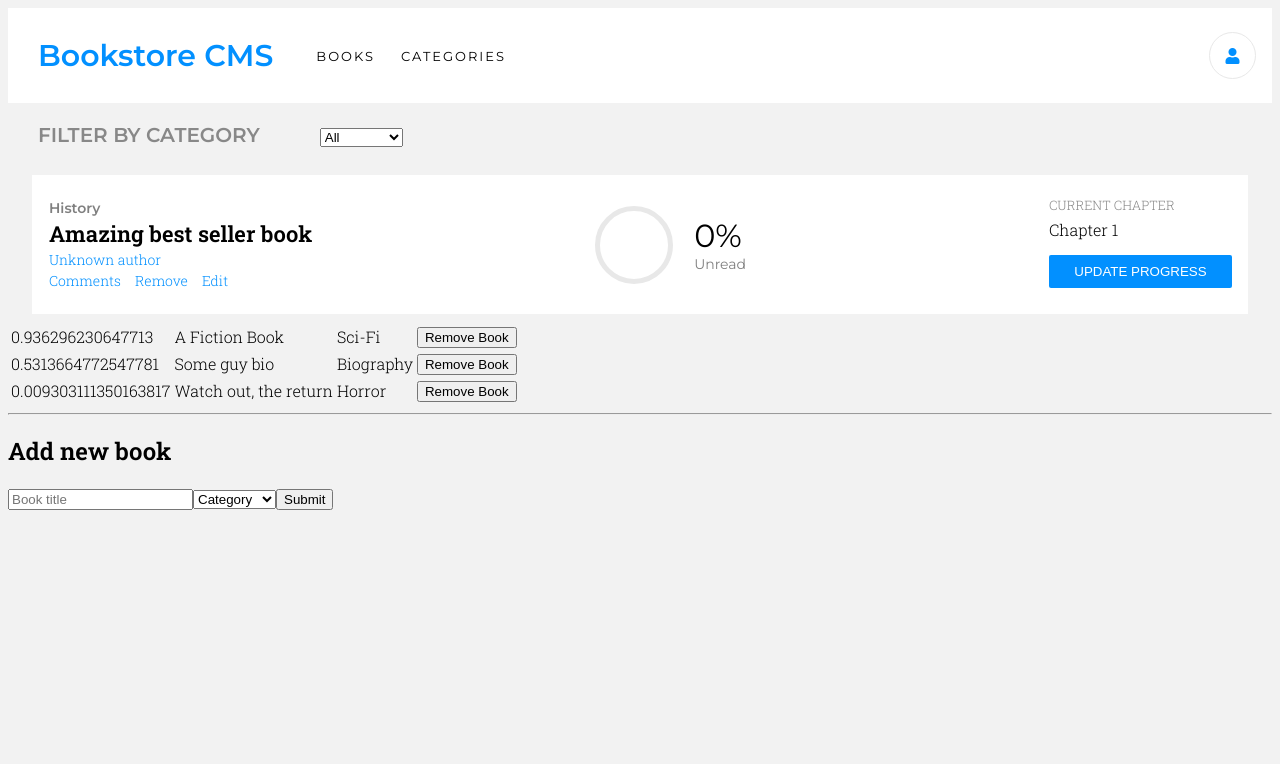
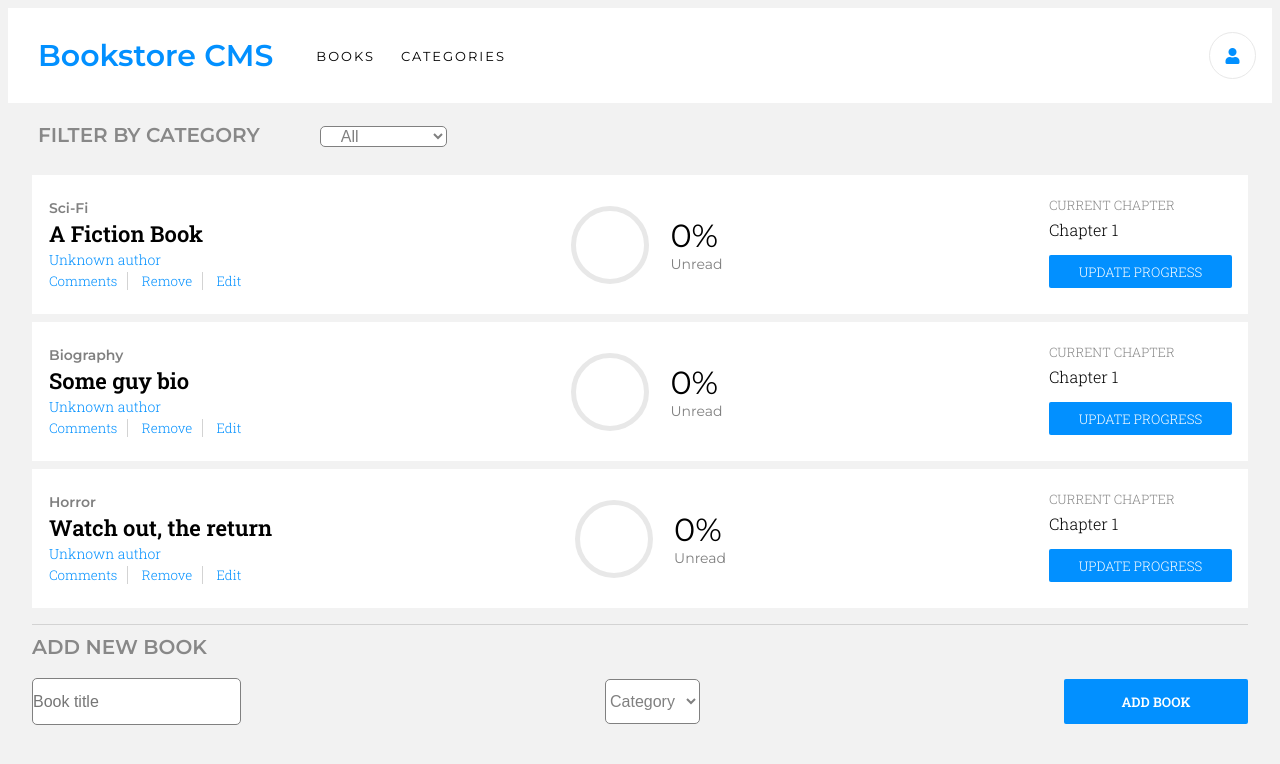
Before and after one commit to FrancoRosa/react-bookstore, a React (Create React App) app: page / in a window 1280 px wide. Shown: the top 764 px of the page. Built offline with nearby package versions, Linux system fonts and the light colour scheme.

Commit message:
Add style to form

```diff
--- a/src/components/Book.js
+++ b/src/components/Book.js
@@ -5,19 +5,30 @@ const Book = ({ book, clickHandler }) => {
   const handleClick = (e, book) => clickHandler(book);
 
   return (
-    <tr>
-      <td>{book.id}</td>
-      <td>{book.title}</td>
-      <td>{book.category}</td>
-      <td>
-        <button
-          type="button"
-          onClick={e => handleClick(e, book)}
-        >
-          Remove Book
-        </button>
-      </td>
-    </tr>
+    <div className="card">
+      <div className="details">
+        <p className="category">{book.category}</p>
+        <p className="title">{book.title}</p>
+        <p className="author">Unknown author</p>
+        <p className="actions">
+          <button type="button">Comments</button>
+          <button type="button" onClick={e => handleClick(e, book)}>Remove</button>
+          <button type="button" className="no-border">Edit</button>
+        </p>
+      </div>
+      <div className="progress">
+        <div className="image" />
+        <div className="text">
+          <p className="number">0%</p>
+          <p className="status">Unread</p>
+        </div>
+      </div>
+      <div className="chapter">
+        <p className="title">CURRENT CHAPTER</p>
+        <p className="name">Chapter 1</p>
+        <button type="button">UPDATE PROGRESS</button>
+      </div>
+    </div>
   );
 };
 
--- a/src/containers/BooksForm.js
+++ b/src/containers/BooksForm.js
@@ -52,16 +52,15 @@ export class BooksForm extends React.Component {
 
     const { input, select } = this.state;
     return (
-      <div>
-        <hr />
-        <h2>Add new book</h2>
-        <div>
+      <div className="form">
+        <h2>ADD NEW BOOK</h2>
+        <div className="input">
           <input placeholder="Book title" type="text" id="title" value={input} onChange={this.handleChange} />
           <select id="categories" value={select} onChange={this.handleChange}>
             <option value="" disabled selected>Category</option>
             {categories.map(category => <option key={category.objectID}>{category}</option>)}
           </select>
-          <button type="button" onClick={this.handleSubmit}>Submit</button>
+          <button type="button" onClick={this.handleSubmit}>ADD BOOK</button>
         </div>
       </div>
     );
--- a/src/containers/BooksList.js
+++ b/src/containers/BooksList.js
@@ -30,35 +30,9 @@ const BooksList = ({
   return (
     <div>
       <CategoryFilter clickHandler={handleFilterChange} />
-      <div className="card">
-        <div className="details">
-          <p className="category">History</p>
-          <p className="title">Amazing best seller book</p>
-          <p className="author">Unknown author</p>
-          <p className="actions">
-            <span>Comments</span><span>Remove</span><span>Edit</span>
-          </p>
-        </div>
-        <div className="progress">
-          <div className="image" />
-          <div className="text">
-            <p className="number">0%</p>
-            <p className="status">Unread</p>
-          </div>
-        </div>
-        <div className="chapter">
-          <p className="title">CURRENT CHAPTER</p>
-          <p className="name">Chapter 1</p>
-          <button>UPDATE PROGRESS</button>
-        </div>
-      </div>
-      <table>
-        <tbody>
-          {visibleBooks.map(book => (
-            <Book key={book.id} book={book} clickHandler={handleRemoveBook} />
-          ))}
-        </tbody>
-      </table>
+      {visibleBooks.map(book => (
+        <Book key={book.id} book={book} clickHandler={handleRemoveBook} />
+      ))}
     </div>
   );
 };
--- a/src/style.css
+++ b/src/style.css
@@ -32,7 +32,7 @@ nav > .user {
   border-radius: 50%;
   height: 45px;
   width: 45px;
-  border: 1px solid #e8e8e8;;
+  border: 1px solid #e8e8e8;
   display: flex;
   align-items: center;
   justify-content: center;
@@ -51,8 +51,19 @@ nav > .user {
   margin: 1em 1.5em;
 }
 
-.actions > span {
+.actions > button {
   margin: 0 1em 0 0;
+  border: none;
+  background-color: #fff;
+  padding: 0;
+  cursor: pointer;
+  color: #0290ff;
+  border-right: 1px solid lightgray;
+  padding-right: 10px;
+}
+
+.actions > .no-border {
+  border: none;
 }
 
 .card {
@@ -141,3 +152,53 @@ nav > .user {
   border-radius: 2px;
   margin: 10px 0;
 }
+
+.form {
+  display: flex;
+  flex-direction: column;
+  font-family: 'Montserrat', sans-serif;
+  color: #888;
+  border-top: 1px solid lightgray;
+  margin: 1em 1.5em;
+  justify-content: space-between;
+}
+
+.form > h2 {
+  font-size: 20px;
+  margin: 0.5em 0;
+}
+
+.form > .input {
+  display: flex;
+  justify-content: space-between;
+  align-items: center;
+}
+
+.form > .input > * {
+  height: 45px;
+  padding: 0;
+}
+
+.form > .input > button {
+  color: #fff;
+  background-color: #0290ff;
+  border: none;
+  width: 184px;
+  border-radius: 2px;
+  margin: 10px 0;
+  font-weight: 600;
+}
+
+input,
+select {
+  font-size: 16px;
+  border-radius: 5px;
+  border: solid 1px grey;
+  color: grey;
+  padding: 0 1em;
+  background-color: #fff;
+}
+
+button {
+  font-family: 'Roboto Slab', serif;
+}
```
